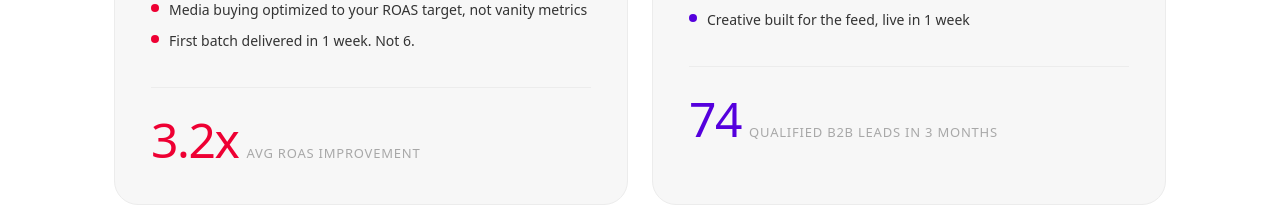
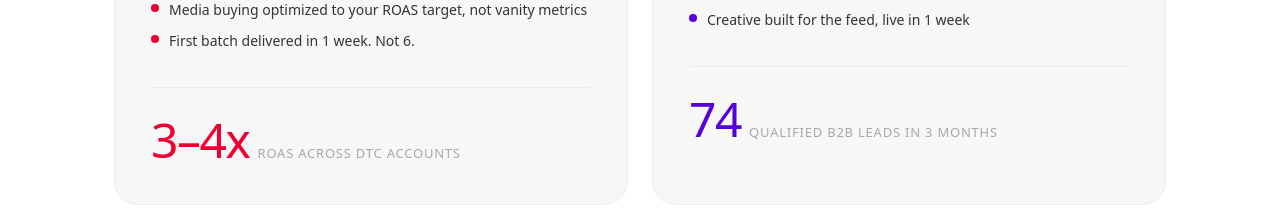
Before and after one commit to zohaahmed1/stn-creative-demo, a website: page services.html in a window 1280 px wide. Shown: the part 1329-1543 px from the top of the page. Drawn offline with Linux system fonts and the light colour scheme; a script that the page names is missing; a web font is replaced by a local one.

Commit message:
fix: services DTC proof stat 3.2x avg -> 3-4x ROAS range (defensible vs verified 4x/4.3x/4.5x results)
Co-Authored-By: Claude Opus 4.8 <noreply@anthropic.com>

```diff
--- a/services.html
+++ b/services.html
@@ -766,8 +766,8 @@
           <li><span class="bullet-dot dot-orange"></span>First batch delivered in 1 week. Not 6.</li>
         </ul>
         <div class="proof-stat-row">
-          <span class="proof-num proof-num-orange">3.2x</span>
-          <span class="proof-label">avg ROAS improvement</span>
+          <span class="proof-num proof-num-orange">3–4x</span>
+          <span class="proof-label">ROAS across DTC accounts</span>
         </div>
       </a>
 
```
